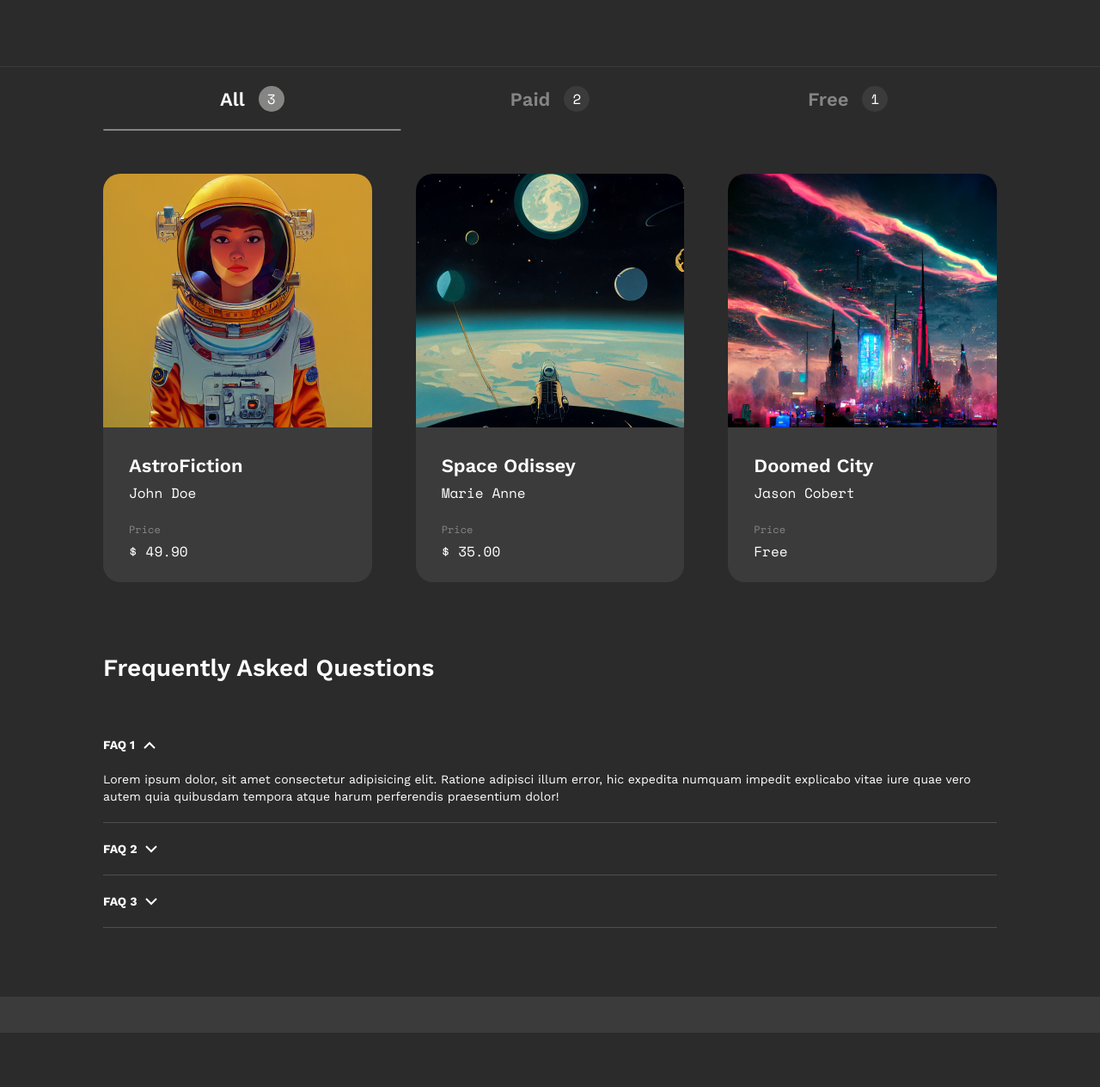
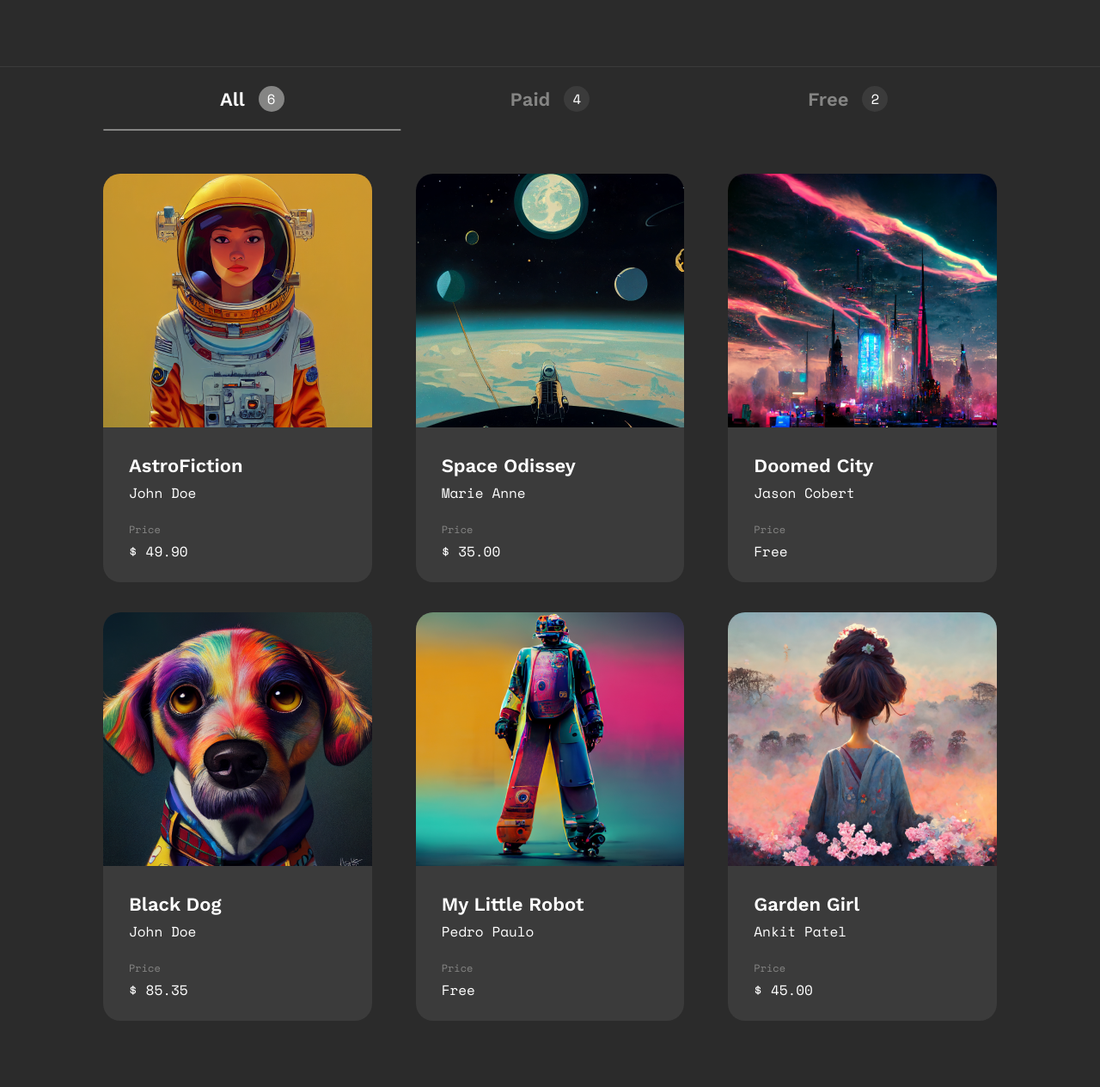
Before and after one commit to osuperthiago/DevComplete-Project-3-Javascript, a plain HTML site: page index.html in a window 1280 px wide. Shown: the part 804-2068 px from the top of the page at 86% size. Before the commit the page ends 2005 px from the top, so only its background shows below. Drawn offline with nearby package versions, Linux system fonts and the light colour scheme.

Commit message:
From class 91 -presenting products to 95-footer

```diff
--- a/index.html
+++ b/index.html
@@ -203,33 +203,7 @@
         </div>
 
         <div class="products-area">
-          <div class="product-item">
-             <img src="./assets/products/img6.png" alt="AstroFiction">
-             <div class="product-details">
-                <h3 class="product-title">AstroFiction</h3>
-                <p class="product-author">John Doe</p>
-                <p class="price-title">Price</p>
-                <p class="product-price">$ 49.90</p>
-             </div>
-          </div>
-          <div class="product-item">
-             <img src="./assets/products/img1.png" alt="Space Odissey">
-             <div class="product-details">
-                <h3 class="product-title">Space Odissey</h3>
-                <p class="product-author">Marie Anne</p>
-                <p class="price-title">Price</p>
-                <p class="product-price">$ 35.00</p>
-             </div>
-          </div>
-          <div class="product-item">
-             <img src="./assets/products/img2.png" alt="Doomed City">
-             <div class="product-details">
-                <h3 class="product-title">Doomed City</h3>
-                <p class="product-author">Jason Cobert</p>
-                <p class="price-title">Price</p>
-                <p class="product-price">Free</p>
-             </div>
-          </div>
+
 
        </div>
 
--- a/main.js
+++ b/main.js
@@ -13,6 +13,45 @@ const galleryImages = [
         src: "./assets/gallery/image3.jpg",
         alt: "Thumbnail Image 3"
     },
+];
+
+const products = [
+    {
+      title: "AstroFiction",
+      author: "John Doe",
+      price: 49.9,
+      image: "./assets/products/img6.png"
+    },
+    {
+      title: "Space Odissey",
+      author: "Marie Anne",
+      price: 35,
+      image: "./assets/products/img1.png"
+    },
+    {
+      title: "Doomed City",
+      author: "Jason Cobert",
+      price: 0,
+      image: "./assets/products/img2.png"
+    },
+    {
+      title: "Black Dog",
+      author: "John Doe",
+      price: 85.35,
+      image: "./assets/products/img3.png"
+    },
+    {
+      title: "My Little Robot",
+      author: "Pedro Paulo",
+      price: 0,
+      image: "./assets/products/img5.png"
+    },
+    {
+      title: "Garden Girl",
+      author: "Ankit Patel",
+      price: 45,
+      image: "./assets/products/img4.png"
+    }
 ];
 
 //Menu Section
@@ -119,6 +158,102 @@ function galleryHandler(){
 
 }
 
+//Products section
+
+function populateProducts(productList) {
+
+    let productsSection = document.querySelector(".products-area");
+
+    //apaga a lista antes de formar uma nova para nao ficar acumulando
+    productsSection.textContent = "";
+
+        // Run a loop through products and create an HTML element ("product-item") for each of them
+        productList.forEach(function(product,index){
+
+            // create the HTML elemtn for the individual product
+            let productElm = document.createElement("div");
+            productElm.classList.add("product-item");
+
+            //create the product image
+            let productImage = document.createElement("img");
+            productImage.src = product.image;
+            productImage.alt = "Image for " + product.title;
+
+            //create the product details section
+            let productDetails = document.createElement("div");
+            productDetails.classList.add("product-details");
+
+            // create product title, author, price-tielt and price
+            let productTitle = document.createElement("h3");
+            productTitle.classList.add("product-title");
+            productTitle.textContent = product.title;
+
+            let productAuthor = document.createElement("p");
+            productAuthor.classList.add("product-author");
+            productAuthor.textContent = product.author;
+
+            let pricetitle= document.createElement("p");
+            pricetitle.classList.add("price-title");
+            pricetitle.textContent = "Price";
+
+            let productPrice= document.createElement("p");
+            productPrice.classList.add("product-price");
+            productPrice.textContent = product.price > 0 ? "$ " + product.price.toFixed(2) : "Free" ;
+
+            //append the product details
+            productDetails.append(productTitle);
+            productDetails.append(productAuthor);
+            productDetails.append(pricetitle);
+            productDetails.append(productPrice);
+
+            //Add all child HTML element of the product
+            productElm.append(productImage);
+            productElm.append(productDetails);
+
+            //Add complete individual product to the section
+            productsSection.append(productElm);
+
+        });
+
+}
+
+
+function productsHander (){
+
+    let freeProducts = products.filter(function(item){
+        return item.price <=0 || !item.price;
+    });
+
+    let paidProducts = products.filter(function(item){
+        return item.price >0;
+    });
+
+    populateProducts(products);
+
+    document.querySelector(".products-filter label[for=all] span.product-amount").textContent = products.length;
+    document.querySelector(".products-filter label[for=paid] span.product-amount").textContent = paidProducts.length;
+    document.querySelector(".products-filter label[for=free] span.product-amount").textContent = freeProducts.length;
+
+    let productsFilter = document.querySelector(".products-filter");
+    productsFilter.addEventListener("click", function(e){
+        if (e.target.id == "all") {
+            populateProducts(products);
+        } else if(e.target.id == "paid"){
+            populateProducts(paidProducts);
+        } else if (e.target.id == "free") {
+            populateProducts(freeProducts);
+        }
+    });
+
+}
+
+function footerHanlder (){
+
+    let currentYear = new Date().getFullYear();
+    document.querySelector("footer").textContent = `© ${currentYear} - All rights reserved`;
+
+}
+
 
 
 //Page Load
@@ -127,3 +262,5 @@ menuHandler();
 greetingHandler ();
 clickHandler();
 galleryHandler();
+productsHander ();
+footerHanlder ();
```
